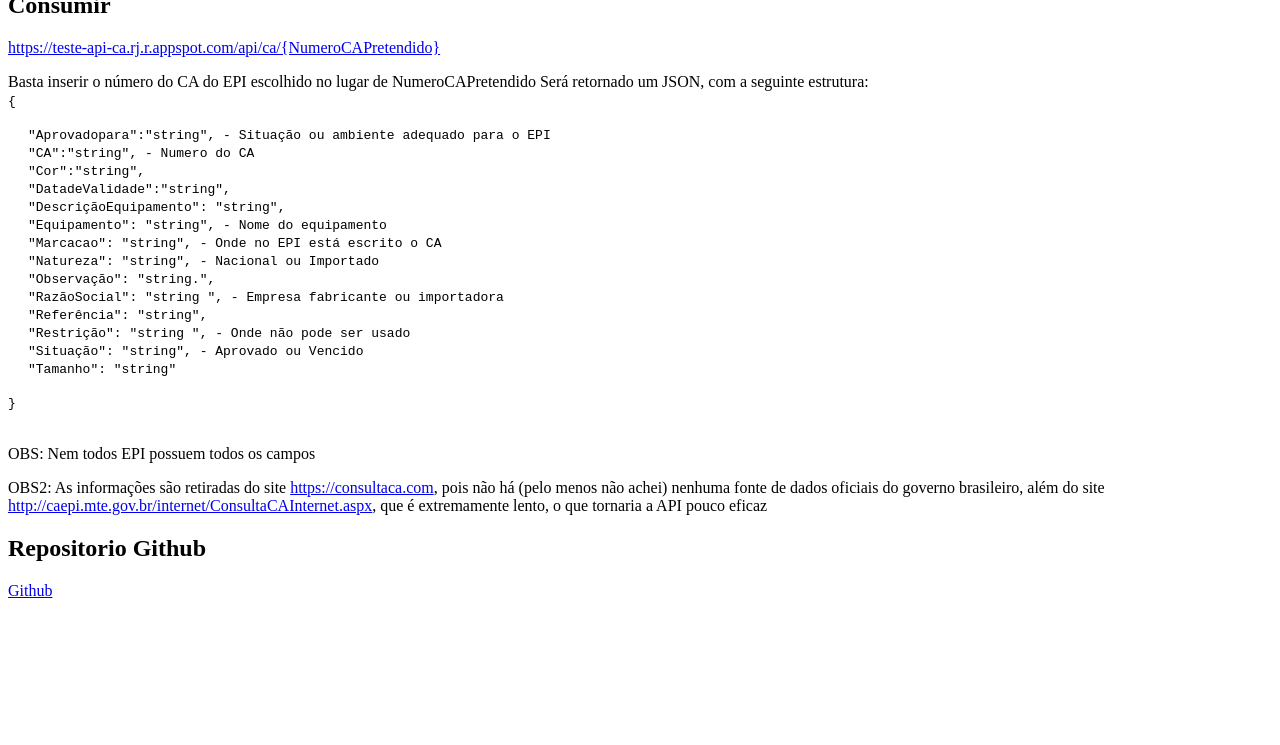
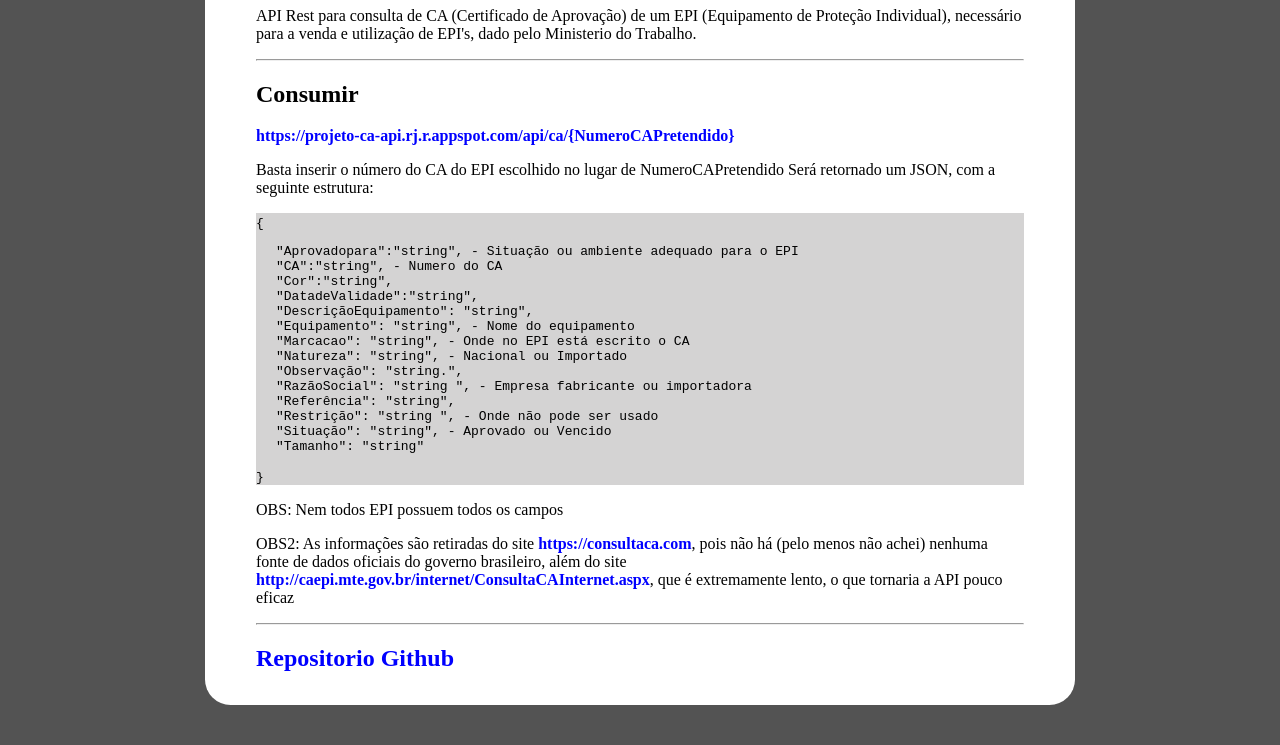
Before and after one commit to JoaoAugustoMV/API_CA, a plain HTML site: page templates/index.html in a window 1280 px wide. Shown: the part 126-871 px from the top of the page. Before the commit the page ends 800 px from the top, so only its background shows below. Drawn offline with Linux system fonts and the light colour scheme.

Commit message:
Melhorando o visual da pagina inicial

```diff
--- a/templates/index.html
+++ b/templates/index.html
@@ -5,22 +5,22 @@
     <meta http-equiv="X-UA-Compatible" content="IE=edge">
     <meta name="viewport" content="width=device-width, initial-scale=1.0">
     <title>CA - API</title>
+    <link rel="stylesheet" href="style.css">
 </head>
 <body>
     <h1>CA - API</h1>
-    <p>API Rest para consulta de CA (Certificado de Aprovação) de um EPI (Equipamento de Proteção Individual), necessário para a venda e utilização de EPI's, dado pelo Ministerio do Trabalho</p>
+    <p>API Rest para consulta de CA (Certificado de Aprovação) de um EPI (Equipamento de Proteção Individual), necessário para a venda e utilização de EPI's, dado pelo Ministerio do Trabalho.</p>
 
+    <hr>
     <h2>Consumir</h2>
-    <p><a href="https://teste-api-ca.rj.r.appspot.com/api/ca/{NumeroCAPretendido}">https://teste-api-ca.rj.r.appspot.com/api/ca/{NumeroCAPretendido}</a></p>
+    <p><a target='_blank' href="https://projeto-ca-api.rj.r.appspot.com/api/ca/{NumeroCAPretendido}">https://projeto-ca-api.rj.r.appspot.com/api/ca/{NumeroCAPretendido}</a></p>
     <p>
         Basta inserir o número do CA do EPI escolhido no lugar de NumeroCAPretendido
         Será retornado um JSON, com a seguinte estrutura:
 
+        <div id="json">
             <code>
-            <br>
                 {
-                <br>
-
                     <p style="margin-left: 20px;">
                         "Aprovadopara":"string", - Situação ou ambiente adequado   para o EPI <br>
                         "CA":"string", - Numero do CA <br>
@@ -38,13 +38,15 @@
                         "Tamanho": "string" <br>
                     </p>
                 }
-        </code> <br><br>
+            </code>
+        </div>
 
         <p>OBS: Nem todos EPI possuem todos os campos</p>
-        <p>OBS2: As informações são retiradas do site <a href="https://consultaca.com/">https://consultaca.com</a>, pois não há (pelo menos não achei) nenhuma fonte de dados oficiais do governo brasileiro, além do site <a href="http://caepi.mte.gov.br/internet/ConsultaCAInternet.aspx">http://caepi.mte.gov.br/internet/ConsultaCAInternet.aspx</a>, que é extremamente lento, o que tornaria a API pouco eficaz</p>
+        <p>OBS2: As informações são retiradas do site <a target='_blank' href="https://consultaca.com/">https://consultaca.com</a>, pois não há (pelo menos não achei) nenhuma fonte de dados oficiais do governo brasileiro, além do site <a target='_blank' href="http://caepi.mte.gov.br/internet/ConsultaCAInternet.aspx">http://caepi.mte.gov.br/internet/ConsultaCAInternet.aspx</a>, que é extremamente lento, o que tornaria a API pouco eficaz</p>
 
     </p>
-    <h2>Repositorio Github</h2>
-    <p><a href="https://github.com/JoaoAugustoMV/API_CA">Github</a></p>
+    <hr>
+    <h2><a target='_blank'  href="https://github.com/JoaoAugustoMV/API_CA">Repositorio Github</a></h2>
+
 </body>
 </html>
--- /dev/null
+++ b/templates/style.css
@@ -0,0 +1,24 @@
+html{
+    background-color: rgb(83, 83, 83);
+}
+
+body{
+    margin:5vh auto;
+    background-color: white;
+    max-width: 60vw;
+    padding: 1vw 4vw;
+    border-radius: 2vw;
+}
+#json{
+    background-color: rgb(212, 211, 211);
+}
+
+a{
+    text-decoration: none;
+    color: blue;
+    font-weight: bolder
+}
+
+a:hover{
+    text-decoration: underline;
+}
```
Lines whose indentation alone changed are shown as unchanged.
